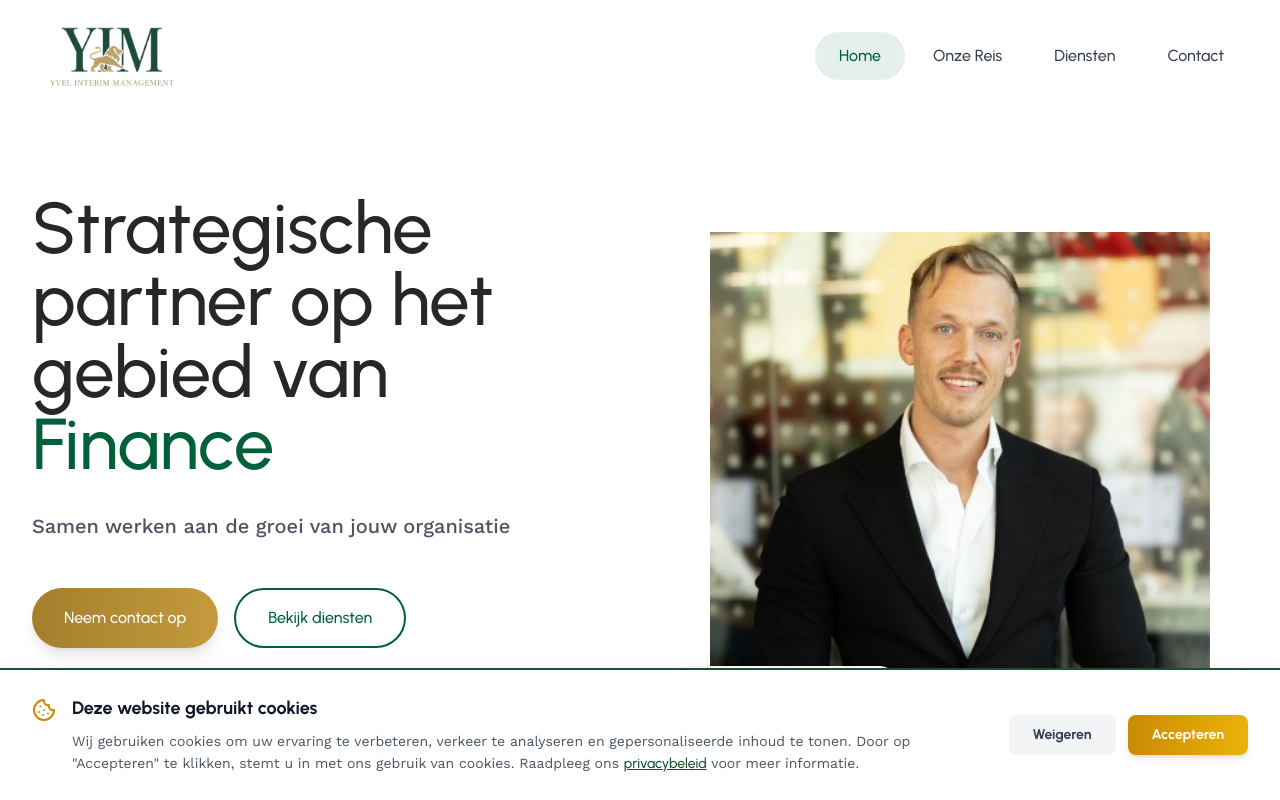
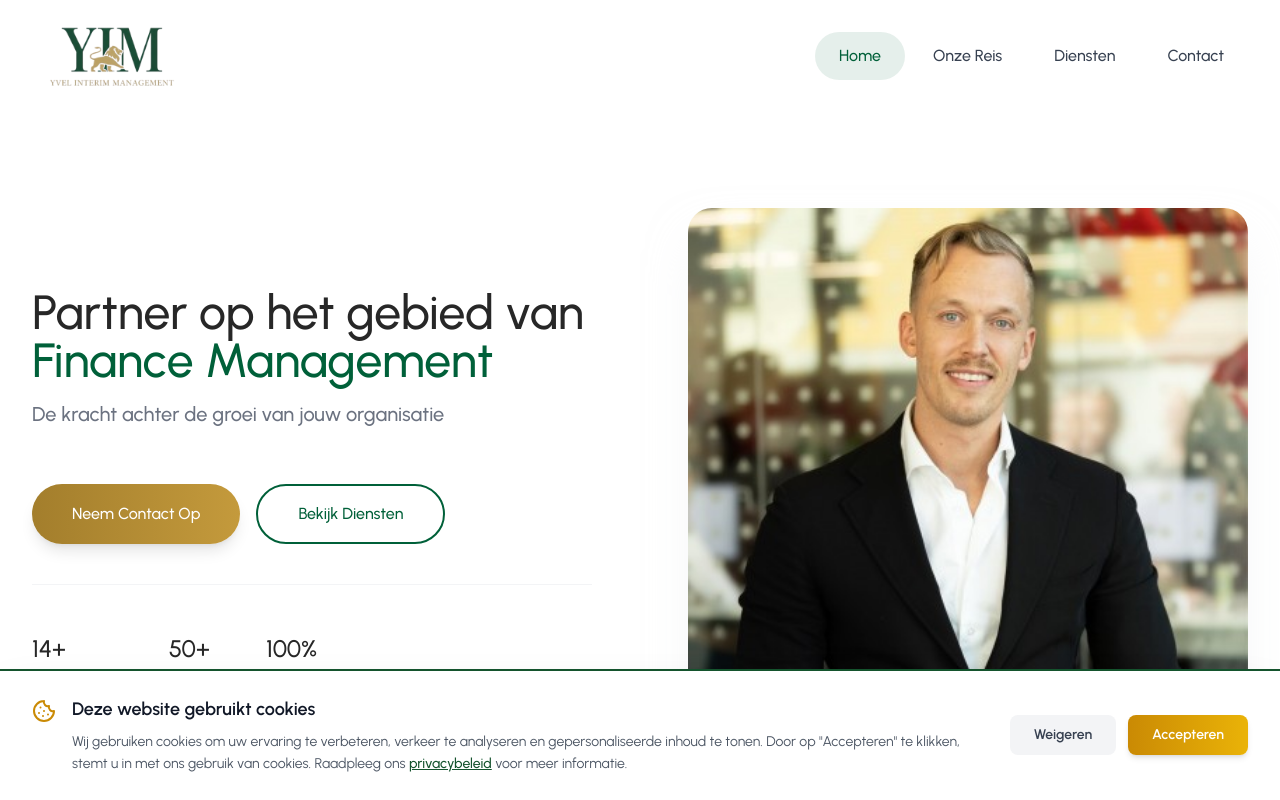
Before and after one commit to bandenkraker/Last-YIM-Evowebsites, a React (Vite) app: page / in a window 1280 px wide. Shown: the top 800 px of the page. Built offline with nearby package versions, Linux system fonts and the light colour scheme.

Commit message:
Standardize font to Urbanist and optimize Homepage Hero layout based on feedback

```diff
--- a/src/index.css
+++ b/src/index.css
@@ -1,4 +1,4 @@
-@import url('https://fonts.googleapis.com/css2?family=Urbanist:wght@400;500;700&family=Work+Sans:wght@400;500;600&display=swap');
+@import url('https://fonts.googleapis.com/css2?family=Urbanist:wght@400;500;600;700&display=swap');
 
 @tailwind base;
 @tailwind components;
@@ -12,7 +12,7 @@
   }
 
   body {
-    font-family: 'Work Sans', sans-serif;
+    font-family: 'Urbanist', sans-serif;
     color: #272727;
     line-height: 1.6;
     overflow-x: hidden;
@@ -33,15 +33,15 @@
 
 @layer components {
   .heading-primary {
-    @apply text-4xl md:text-5xl lg:text-7xl font-medium leading-tight;
+    @apply text-3xl md:text-4xl lg:text-5xl font-medium leading-tight;
   }
 
   .heading-secondary {
-    @apply text-3xl md:text-4xl lg:text-5xl font-medium leading-tight;
+    @apply text-2xl md:text-3xl lg:text-4xl font-medium leading-tight;
   }
 
   .heading-tertiary {
-    @apply text-2xl md:text-3xl font-medium;
+    @apply text-xl md:text-2xl font-medium;
   }
 
   .btn-primary {
--- a/src/pages/Home.tsx
+++ b/src/pages/Home.tsx
@@ -52,76 +52,79 @@ export default function Home({ onNavigate }: HomeProps) {
 
   return (
     <div className="min-h-screen">
-      <section className="relative min-h-[90vh] flex items-center bg-white pt-36 md:pt-44 lg:pt-48">
-        <div className="container-custom">
-          <div className="grid grid-cols-1 lg:grid-cols-2 gap-12 lg:gap-16 items-center">
-            <div className="space-y-6 md:space-y-8 order-1 lg:order-1">
-              <h1 className="heading-primary text-[#272727]">
-                Strategische partner op het gebied van{' '}
-                <span className="text-yim-green">Finance</span>
+      <section className="relative min-h-screen flex items-center bg-white pt-20">
+        <div className="container-custom py-20 lg:py-32">
+          <div className="grid grid-cols-1 lg:grid-cols-2 gap-12 lg:gap-24 items-center">
+            <div className="space-y-8 md:space-y-10 order-1 lg:order-1">
+              <div className="space-y-4">
+                <h1 className="text-3xl md:text-4xl lg:text-5xl font-medium text-[#272727] leading-tight max-w-xl">
+                  Partner op het gebied van{' '}
+                  <span className="text-yim-green">Finance Management</span>
                 </h1>
+                <p className="text-lg md:text-xl text-gray-500 font-medium leading-relaxed">
+                  De kracht achter de groei van jouw organisatie
+                </p>
+              </div>
 
-              <p className="text-lg md:text-xl text-gray-600 font-medium leading-relaxed">
-                Samen werken aan de groei van jouw organisatie
-              </p>
-
-              <div className="flex flex-col sm:flex-row gap-4 pt-4">
+              <div className="flex flex-col sm:row gap-4 pt-4">
+                <div className="flex flex-wrap gap-4">
                   <button
                     onClick={() => onNavigate('contact')}
-                  className="btn-primary"
+                    className="btn-primary px-10"
                   >
-                  Neem contact op
+                    Neem Contact Op
                   </button>
                   <button
                     onClick={() => onNavigate('services')}
-                  className="btn-secondary"
+                    className="btn-secondary px-10"
                   >
-                  Bekijk diensten
+                    Bekijk Diensten
                   </button>
                 </div>
+              </div>
 
-              <div className="flex flex-wrap items-center gap-8 pt-8">
-                <div className="text-center">
-                  <div className="text-2xl font-medium text-yim-green">
+              <div className="flex flex-wrap items-center gap-12 pt-12 border-t border-gray-100">
+                <div className="text-left">
+                  <div className="text-2xl font-medium text-[#272727]">
                     <AnimatedCounter end={14} suffix="+" />
                   </div>
-                  <div className="text-sm text-gray-600 mt-2 font-medium">Jaar Ervaring</div>
+                  <div className="text-sm text-gray-500 mt-1">Jaar Ervaring</div>
                 </div>
-                <div className="h-12 w-px bg-gray-300"></div>
                 <div className="text-center">
-                  <div className="text-2xl font-medium text-yim-green">
-                    <AnimatedCounter end={20} suffix="+" />
+                  <div className="text-2xl font-medium text-[#272727]">
+                    <AnimatedCounter end={50} suffix="+" />
                   </div>
-                  <div className="text-sm text-gray-600 mt-2 font-medium">Projecten</div>
+                  <div className="text-sm text-gray-500 mt-1">Projecten</div>
                 </div>
-                <div className="h-12 w-px bg-gray-300"></div>
                 <div className="text-center">
-                  <div className="text-2xl font-medium text-yim-green">
+                  <div className="text-2xl font-medium text-[#272727]">
                     <AnimatedCounter end={100} suffix="%" />
                   </div>
-                  <div className="text-sm text-gray-600 mt-2 font-medium">Inzet</div>
+                  <div className="text-sm text-gray-500 mt-1">Inzet</div>
                 </div>
               </div>
             </div>
 
-            <div className="relative order-2 lg:order-2 mt-8 lg:mt-0">
-              <div className="relative px-4 sm:px-0">
-                <div className="absolute -inset-4 bg-beige-200 rounded-3xl -z-10 hidden sm:block"></div>
+            <div className="relative order-2 lg:order-2">
+              <div className="relative">
+                <div className="aspect-[4/3] lg:aspect-square rounded-3xl overflow-hidden shadow-2xl shadow-gray-200/50">
                   <img
                     src="/calvin.png"
                     alt="Calvin Yvel - Interim Finance Manager"
-                  className="w-full h-auto max-h-[400px] lg:max-h-[500px] object-contain object-top rounded-2xl"
+                    className="w-full h-full object-cover object-top"
                     loading="eager"
                   />
                 </div>
-              <div className="absolute -bottom-6 left-1/2 -translate-x-1/2 sm:left-0 sm:translate-x-0 bg-white p-4 sm:p-5 rounded-2xl shadow-xl border border-gray-100 whitespace-nowrap">
-                <div className="flex items-center space-x-3">
-                  <div className="w-12 h-12 bg-yim-green rounded-xl flex items-center justify-center">
-                    <Award className="w-6 h-6 text-white" />
+
+                <div className="absolute -bottom-6 -left-6 bg-white p-5 rounded-2xl shadow-xl border border-gray-50 hidden sm:block">
+                  <div className="flex items-center space-x-4">
+                    <div className="w-12 h-12 bg-[#006039]/10 rounded-xl flex items-center justify-center">
+                      <Award className="w-6 h-6 text-yim-green" />
                     </div>
                     <div>
                       <div className="font-medium text-[#272727] text-lg">14+ Jaar</div>
-                    <div className="text-sm text-gray-600">Finance Expertise</div>
+                      <div className="text-sm text-gray-500">Finance Expertise</div>
+                    </div>
                   </div>
                 </div>
               </div>
```
Lines whose indentation alone changed are shown as unchanged.
